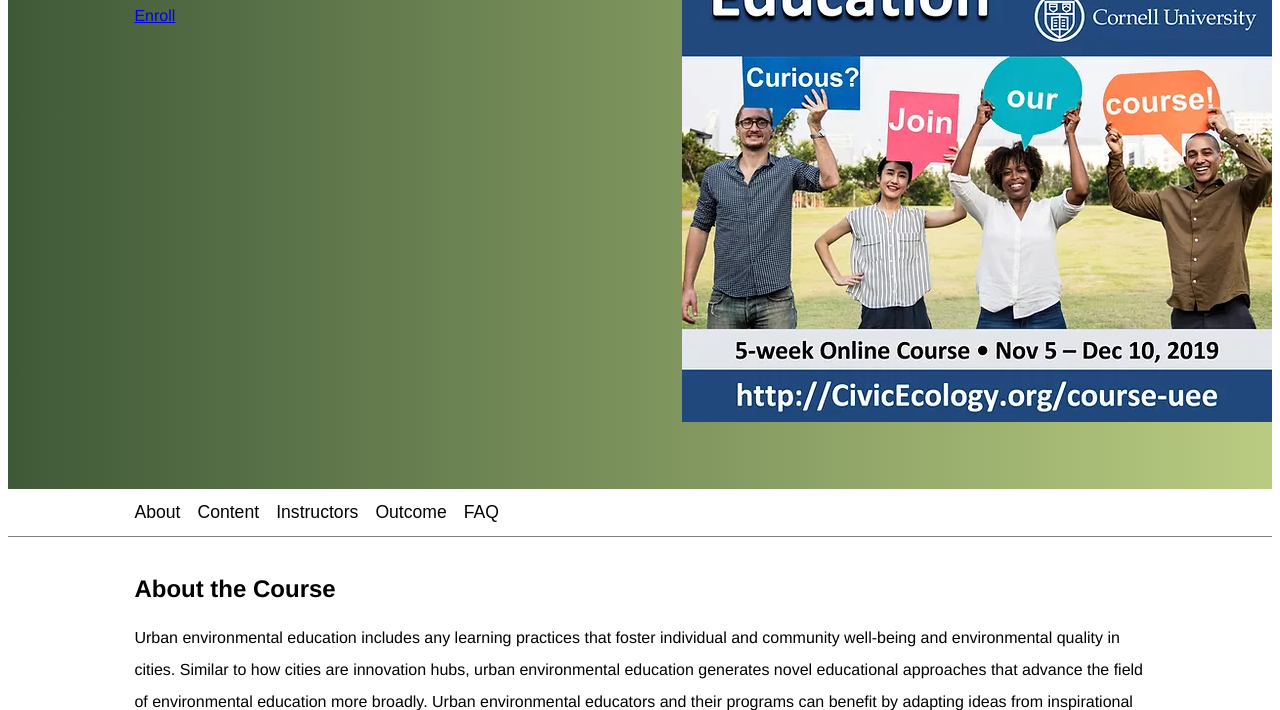
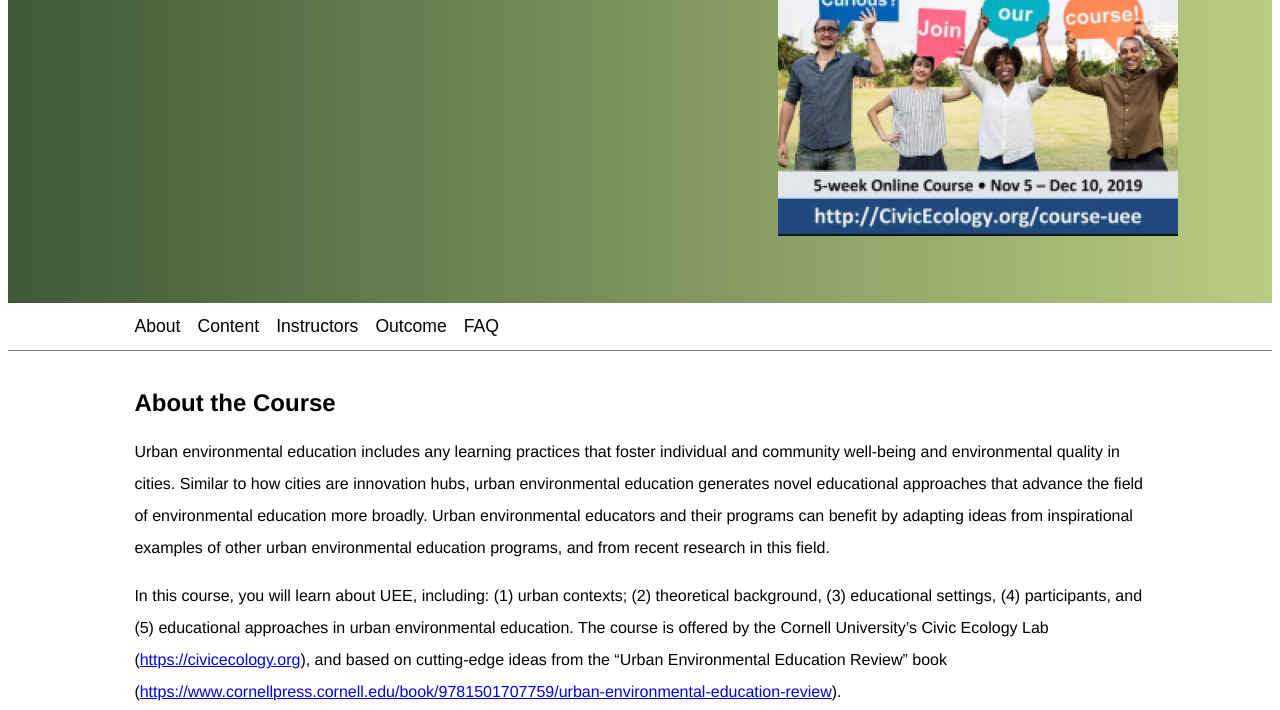
Before and after one commit to ecEthanCar/silver-deer, a plain HTML site: page course.html in a window 1280 px wide. Shown: the part 390-1100 px from the top of the page. Drawn offline with Linux system fonts and the light colour scheme.

Commit message:
keep editing course page

```diff
--- a/course.html
+++ b/course.html
@@ -30,7 +30,7 @@
 </div>
 <div id="enroll">
 
-  <img src="images/coursepic.webp" alt="course picture">
+  <img src="images/coursepic.png" alt="course picture">
 </div>
 </div>
 <div class="coursebuttons">
```
Also changed, not shown: images/coursepic.png (added).
